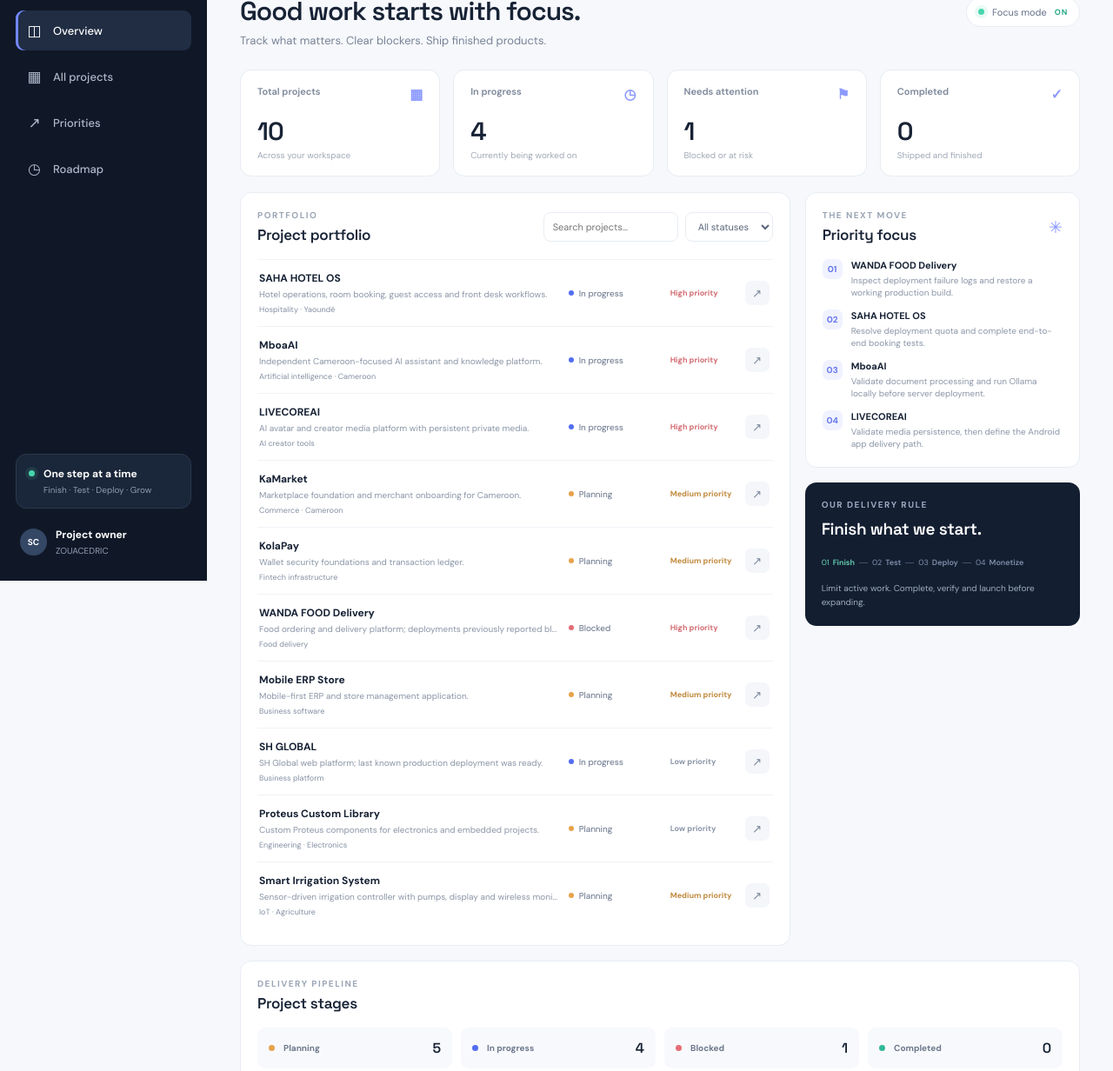
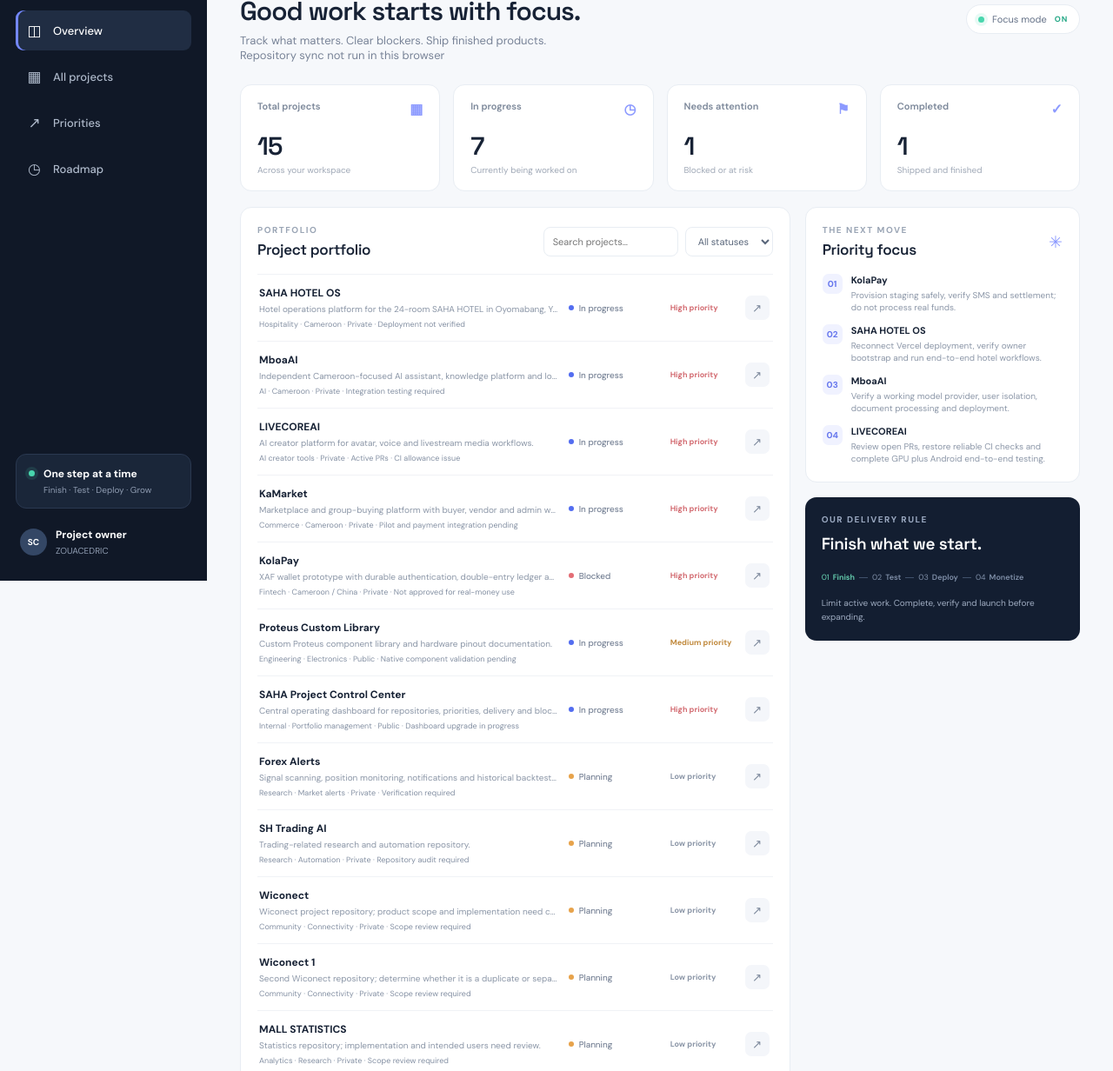
Before and after one commit to ZOUACEDRIC/SAHA-PROJECT-CONTROL-CENTER, a plain HTML site: page index.html in a window 1280 px wide. Shown: the part 132-1364 px from the top of the page at 87% size. Drawn offline with Linux system fonts and the light colour scheme.

Commit message:
Upgrade SAHA Project Control Center into central portfolio dashboard
* Upgrade central portfolio dashboard and seed project register

* Add repository sync controls and portfolio status context

* Document central portfolio and secure GitHub integration plan

```diff
--- a/app.js
+++ b/app.js
@@ -1,19 +1,25 @@
 const seedProjects = [
- {id:"saha-hotel",name:"SAHA HOTEL OS",category:"Hospitality · Yaoundé",description:"Hotel operations, room booking, guest access and front desk workflows.",status:"In progress",priority:"High",next:"Resolve deployment quota and complete end-to-end booking tests.",link:"https://github.com/ZOUACEDRIC/saha-hotel-os"},
- {id:"mboaai",name:"MboaAI",category:"Artificial intelligence · Cameroon",description:"Independent Cameroon-focused AI assistant and knowledge platform.",status:"In progress",priority:"High",next:"Validate document processing and run Ollama locally before server deployment.",link:"https://github.com/ZOUACEDRIC/MboaAI"},
- {id:"livecoreai",name:"LIVECOREAI",category:"AI creator tools",description:"AI avatar and creator media platform with persistent private media.",status:"In progress",priority:"High",next:"Validate media persistence, then define the Android app delivery path.",link:"https://github.com/ZOUACEDRIC/LIVECOREAI"},
- {id:"kamarket",name:"KaMarket",category:"Commerce · Cameroon",description:"Marketplace foundation and merchant onboarding for Cameroon.",status:"Planning",priority:"Medium",next:"Review launch checklist and confirm first-admin setup.",link:"https://github.com/ZOUACEDRIC/kamarket"},
- {id:"kolapay",name:"KolaPay",category:"Fintech infrastructure",description:"Wallet security foundations and transaction ledger.",status:"Planning",priority:"Medium",next:"Review ledger rules, reconciliation and security test coverage.",link:"https://github.com/ZOUACEDRIC/kolapay"},
- {id:"wanda-food",name:"WANDA FOOD Delivery",category:"Food delivery",description:"Food ordering and delivery platform; deployments previously reported blocked.",status:"Blocked",priority:"High",next:"Inspect deployment failure logs and restore a working production build.",link:"https://github.com/luminafield/WANDA-FOOD-delivery"},
- {id:"mobile-erp",name:"Mobile ERP Store",category:"Business software",description:"Mobile-first ERP and store management application.",status:"Planning",priority:"Medium",next:"Define the first complete inventory-to-sales workflow.",link:"https://github.com/ZOUACEDRIC/Mobile-ERP-Store"},
- {id:"sh-global",name:"SH GLOBAL",category:"Business platform",description:"SH Global web platform; last known production deployment was ready.",status:"In progress",priority:"Low",next:"Run a live user journey test and confirm current production health.",link:"https://github.com/luminafield/SH-GLOBAL"},
- {id:"proteus-library",name:"Proteus Custom Library",category:"Engineering · Electronics",description:"Custom Proteus components for electronics and embedded projects.",status:"Planning",priority:"Low",next:"Consolidate component models, pinouts and installation notes.",link:"https://github.com/ZOUACEDRIC/Proteus-Custom-Library"},
- {id:"smart-irrigation",name:"Smart Irrigation System",category:"IoT · Agriculture",description:"Sensor-driven irrigation controller with pumps, display and wireless monitoring.",status:"Planning",priority:"Medium",next:"Freeze the schematic and validate power, sensor and pump interfaces.",link:""}
+ {id:"saha-hotel-os",name:"SAHA HOTEL OS",category:"Hospitality · Cameroon",description:"Hotel operations platform for the 24-room SAHA HOTEL in Oyomabang, Yaoundé.",status:"In progress",priority:"High",next:"Reconnect Vercel deployment, verify owner bootstrap and run end-to-end hotel workflows.",link:"https://github.com/ZOUACEDRIC/saha-hotel-os",visibility:"Private",health:"Deployment not verified",owner:"ZOUACEDRIC"},
+ {id:"mboaai",name:"MboaAI",category:"AI · Cameroon",description:"Independent Cameroon-focused AI assistant, knowledge platform and local-model initiative.",status:"In progress",priority:"High",next:"Verify a working model provider, user isolation, document processing and deployment.",link:"https://github.com/ZOUACEDRIC/MboaAI",visibility:"Private",health:"Integration testing required",owner:"ZOUACEDRIC"},
+ {id:"livecoreai",name:"LIVECOREAI",category:"AI creator tools",description:"AI creator platform for avatar, voice and livestream media workflows.",status:"In progress",priority:"High",next:"Review open PRs, restore reliable CI checks and complete GPU plus Android end-to-end testing.",link:"https://github.com/ZOUACEDRIC/LIVECOREAI",visibility:"Private",health:"Active PRs · CI allowance issue",owner:"ZOUACEDRIC"},
+ {id:"kamarket",name:"KaMarket",category:"Commerce · Cameroon",description:"Marketplace and group-buying platform with buyer, vendor and admin workflows.",status:"In progress",priority:"High",next:"Prepare a merchant pilot; finish real payment-provider verification and production readiness.",link:"https://github.com/ZOUACEDRIC/kamarket",visibility:"Private",health:"Pilot and payment integration pending",owner:"ZOUACEDRIC"},
+ {id:"kolapay",name:"KolaPay",category:"Fintech · Cameroon / China",description:"XAF wallet prototype with durable authentication, double-entry ledger and guarded P2P transfers.",status:"Blocked",priority:"High",next:"Provision staging safely, verify SMS and settlement; do not process real funds.",link:"https://github.com/ZOUACEDRIC/kolapay",visibility:"Private",health:"Not approved for real-money use",owner:"ZOUACEDRIC"},
+ {id:"proteus-library",name:"Proteus Custom Library",category:"Engineering · Electronics",description:"Custom Proteus component library and hardware pinout documentation.",status:"In progress",priority:"Medium",next:"Build and validate the native FM255 device model and document installation.",link:"https://github.com/ZOUACEDRIC/Proteus-Custom-Library-",visibility:"Public",health:"Native component validation pending",owner:"ZOUACEDRIC"},
+ {id:"control-center",name:"SAHA Project Control Center",category:"Internal · Portfolio management",description:"Central operating dashboard for repositories, priorities, delivery and blockers.",status:"In progress",priority:"High",next:"Review this dashboard PR, then configure secure server-side GitHub synchronization.",link:"https://github.com/ZOUACEDRIC/SAHA-PROJECT-CONTROL-CENTER",visibility:"Public",health:"Dashboard upgrade in progress",owner:"ZOUACEDRIC"},
+ {id:"forex-alerts",name:"Forex Alerts",category:"Research · Market alerts",description:"Signal scanning, position monitoring, notifications and historical backtesting.",status:"Planning",priority:"Low",next:"Review current data sources, test coverage and deployment; keep live trading disabled.",link:"https://github.com/ZOUACEDRIC/forex-alerts",visibility:"Private",health:"Verification required",owner:"ZOUACEDRIC"},
+ {id:"sh-trading-ai",name:"SH Trading AI",category:"Research · Automation",description:"Trading-related research and automation repository.",status:"Planning",priority:"Low",next:"Inspect repository scope, safety controls and whether this should remain active.",link:"https://github.com/ZOUACEDRIC/SH-TRADING-AI.",visibility:"Private",health:"Repository audit required",owner:"ZOUACEDRIC"},
+ {id:"wiconect",name:"Wiconect",category:"Community · Connectivity",description:"Wiconect project repository; product scope and implementation need confirmation.",status:"Planning",priority:"Low",next:"Confirm project purpose, owner and next deliverable.",link:"https://github.com/ZOUACEDRIC/wiconect",visibility:"Private",health:"Scope review required",owner:"ZOUACEDRIC"},
+ {id:"wiconect1",name:"Wiconect 1",category:"Community · Connectivity",description:"Second Wiconect repository; determine whether it is a duplicate or separate product.",status:"Planning",priority:"Low",next:"Compare with Wiconect and consolidate if it is a duplicate.",link:"https://github.com/ZOUACEDRIC/Wiconect1",visibility:"Private",health:"Scope review required",owner:"ZOUACEDRIC"},
+ {id:"mall-statistics",name:"MALL STATISTICS",category:"Analytics · Research",description:"Statistics repository; implementation and intended users need review.",status:"Planning",priority:"Low",next:"Inspect README and define a clear outcome or archive decision.",link:"https://github.com/ZOUACEDRIC/MALL-STATISTICS",visibility:"Private",health:"Scope review required",owner:"ZOUACEDRIC"},
+ {id:"kamenogo",name:"KameNogo",category:"Repository · Personal",description:"Repository with purpose and current activity not yet verified.",status:"Planning",priority:"Low",next:"Inspect repository contents and decide whether to maintain, merge or archive.",link:"https://github.com/ZOUACEDRIC/KameNogo",visibility:"Private",health:"Audit required",owner:"ZOUACEDRIC"},
+ {id:"desktop-tutorial",name:"Desktop Tutorial",category:"Learning · Archive",description:"GitHub tutorial repository; likely a learning or starter repository.",status:"Completed",priority:"Low",next:"Keep as a reference or archive if no longer needed.",link:"https://github.com/ZOUACEDRIC/desktop-tutorial",visibility:"Private",health:"Low activity expected",owner:"ZOUACEDRIC"},
+ {id:"smart-irrigation",name:"Smart Irrigation System",category:"IoT · Agriculture",description:"Breadboard prototype with sensors, pumps, LCD and wireless monitoring; not yet a standalone repository in this portfolio.",status:"In progress",priority:"Medium",next:"Freeze the schematic and validate power, sensor and pump interfaces before PCB design.",link:"",visibility:"Project",health:"Breadboard prototype",owner:"ZOUACEDRIC"}
 ];
 let projects = loadProjects();
 let currentView = "overview";
+let lastSync = localStorage.getItem("saha-control-last-sync") || "";
 const $ = id => document.getElementById(id);
-function loadProjects(){try{const saved=localStorage.getItem("saha-control-projects");return saved?JSON.parse(saved):seedProjects.map(p=>({...p}));}catch{return seedProjects.map(p=>({...p}));}}
+function loadProjects(){try{const saved=localStorage.getItem("saha-control-projects");if(saved){const parsed=JSON.parse(saved);return seedProjects.map(seed=>({...seed,...(parsed.find(p=>p.id===seed.id)||{})})).concat(parsed.filter(p=>!seedProjects.some(s=>s.id===p.id)));}return seedProjects.map(p=>({...p}));}catch{return seedProjects.map(p=>({...p}));}}
 function save(){localStorage.setItem("saha-control-projects",JSON.stringify(projects));}
 function slugStatus(s){return s.toLowerCase().replaceAll(" ","-");}
 function esc(s=""){return String(s).replace(/[&<>"']/g,c=>({"&":"&amp;","<":"&lt;",">":"&gt;",'"':"&quot;","'":"&#39;"}[c]));}
@@ -24,12 +30,13 @@ function render(){
  $("done-count").textContent=projects.filter(p=>p.status==="Completed").length;
  ["Planning","In progress","Blocked","Completed"].forEach((s,i)=>{$(["pipe-planning","pipe-progress","pipe-blocked","pipe-completed"][i]).textContent=projects.filter(p=>p.status===s).length;});
  const q=$("search").value.toLowerCase(),filter=$("status-filter").value;
- let shown=projects.filter(p=>(filter==="all"||p.status===filter)&&[p.name,p.category,p.description,p.next].join(" ").toLowerCase().includes(q));
+ let shown=projects.filter(p=>(filter==="all"||p.status===filter)&&[p.name,p.category,p.description,p.next,p.health].join(" ").toLowerCase().includes(q));
  if(currentView==="priorities")shown=shown.filter(p=>p.priority==="High"||p.status==="Blocked");
  if(currentView==="roadmap")shown=[...shown].sort((a,b)=>["Blocked","In progress","Planning","Completed"].indexOf(a.status)-["Blocked","In progress","Planning","Completed"].indexOf(b.status));
- $("project-list").innerHTML=shown.length?shown.map(p=>`<div class="project-row"><div class="project-main"><div class="project-title">${esc(p.name)}</div><div class="project-desc">${esc(p.description)}</div><div class="category">${esc(p.category)}</div></div><span class="status ${slugStatus(p.status)}">${esc(p.status)}</span><span class="priority ${p.priority.toLowerCase()}">${esc(p.priority)} priority</span><button class="edit-btn" data-edit="${esc(p.id)}" aria-label="Edit ${esc(p.name)}">↗</button></div>`).join(""):'<div class="empty-state">No projects match this view. Try another filter or add a project.</div>';
+ $("project-list").innerHTML=shown.length?shown.map(p=>`<div class="project-row"><div class="project-main"><div class="project-title">${esc(p.name)}</div><div class="project-desc">${esc(p.description)}</div><div class="category">${esc(p.category)} · ${esc(p.visibility||"Project")} · ${esc(p.health||"Status unverified")}</div></div><span class="status ${slugStatus(p.status)}">${esc(p.status)}</span><span class="priority ${p.priority.toLowerCase()}">${esc(p.priority)} priority</span><button class="edit-btn" data-edit="${esc(p.id)}" aria-label="Edit ${esc(p.name)}">↗</button></div>`).join(""):'<div class="empty-state">No projects match this view. Try another filter or add a project.</div>';
  const priorities=projects.filter(p=>p.priority==="High"||p.status==="Blocked").sort((a,b)=>(a.status==="Blocked"?-1:0)-(b.status==="Blocked"?-1:0)).slice(0,4);
  $("priority-list").innerHTML=priorities.length?priorities.map((p,i)=>`<div class="priority-item"><span class="priority-number">0${i+1}</span><div><strong>${esc(p.name)}</strong><small>${esc(p.next||"Set the next action.")}</small></div></div>`).join(""):'<div class="empty-state">No urgent priorities. Nice work.</div>';
+ const syncLabel=$("sync-status");if(syncLabel)syncLabel.textContent=lastSync?"Last public GitHub check: "+new Date(lastSync).toLocaleString():"Repository sync not run in this browser";
 }
 function openEditor(p){
  $("project-form").reset();$("project-id").value=p?.id||"";
@@ -41,10 +48,12 @@ function openEditor(p){
 }
 $("project-list").addEventListener("click",e=>{const b=e.target.closest("[data-edit]");if(b)openEditor(projects.find(p=>p.id===b.dataset.edit));});
 $("add-btn").addEventListener("click",()=>openEditor());$("close-dialog").addEventListener("click",()=>$("project-dialog").close());
-$("project-form").addEventListener("submit",e=>{e.preventDefault();const id=$("project-id").value;const p={id:id||"p-"+Date.now(),name:$("project-name").value.trim(),category:$("project-category").value.trim(),description:$("project-description").value.trim(),status:$("project-status").value,priority:$("project-priority").value,next:$("project-next").value.trim(),link:$("project-link").value.trim()};if(id)projects=projects.map(x=>x.id===id?p:x);else projects.unshift(p);save();$("project-dialog").close();render();});
+$("project-form").addEventListener("submit",e=>{e.preventDefault();const id=$("project-id").value;const old=projects.find(x=>x.id===id)||{};const p={...old,id:id||"p-"+Date.now(),name:$("project-name").value.trim(),category:$("project-category").value.trim(),description:$("project-description").value.trim(),status:$("project-status").value,priority:$("project-priority").value,next:$("project-next").value.trim(),link:$("project-link").value.trim()};if(id)projects=projects.map(x=>x.id===id?p:x);else projects.unshift(p);save();$("project-dialog").close();render();});
 $("delete-btn").addEventListener("click",()=>{const id=$("project-id").value;if(id&&confirm("Delete this project from this browser's dashboard?")){projects=projects.filter(p=>p.id!==id);save();$("project-dialog").close();render();}});
 $("search").addEventListener("input",render);$("status-filter").addEventListener("change",render);
 document.querySelectorAll("[data-view]").forEach(b=>b.addEventListener("click",()=>{currentView=b.dataset.view;document.querySelectorAll("[data-view]").forEach(x=>x.classList.toggle("active",x===b));const names={overview:["Good work starts with focus.","Track what matters. Clear blockers. Ship finished products.","Project portfolio"],projects:["Everything you are building.","A clear view of every project in your workspace.","All projects"],priorities:["Focus on what moves us forward.","High-priority work and anything currently blocked.","Priority projects"],roadmap:["See the delivery pipeline.","Move each project from planning to a tested, shipped product.","Roadmap"]};$("page-title").textContent=names[currentView][0];$("page-subtitle").textContent=names[currentView][1];$("list-title").textContent=names[currentView][2];$("crumb-view").textContent=names[currentView][2];render();}));
-$("export-btn").addEventListener("click",()=>{const blob=new Blob([JSON.stringify({exportedAt:new Date().toISOString(),projects},null,2)],{type:"application/json"});const a=document.createElement("a");a.href=URL.createObjectURL(blob);a.download="saha-projects.json";a.click();URL.revokeObjectURL(a.href);});
+$("export-btn").addEventListener("click",()=>{const blob=new Blob([JSON.stringify({exportedAt:new Date().toISOString(),projects},null,2)],{type:"application/json"});const a=document.createElement("a");a.href=URL.createObjectURL(blob);a.download="saha-project-portfolio.json";a.click();URL.revokeObjectURL(a.href);});
+const syncBtn=$("sync-btn");
+if(syncBtn)syncBtn.addEventListener("click",async()=>{syncBtn.disabled=true;syncBtn.textContent="Checking…";let checked=0,publicFound=0;for(const p of projects){const match=(p.link||"").match(/^https:\/\/github\.com\/([^/]+)\/([^/]+)\/?$/);if(!match)continue;try{const response=await fetch("https://api.github.com/repos/"+match[1]+"/"+encodeURIComponent(match[2]),{headers:{Accept:"application/vnd.github+json"}});checked++;if(response.ok){const data=await response.json();p.github={stars:data.stargazers_count,forks:data.forks_count,defaultBranch:data.default_branch,pushedAt:data.pushed_at,htmlUrl:data.html_url};p.visibility=data.private?"Private":"Public";p.health="Public GitHub metadata checked";publicFound++;}else if(response.status===404){p.github=null;p.health=p.visibility==="Private"?"Private repository · secure sync required":"Not found or access restricted";}else{p.health="GitHub API check failed ("+response.status+")";}}catch{p.health="GitHub API unavailable";}}lastSync=new Date().toISOString();localStorage.setItem("saha-control-last-sync",lastSync);save();render();syncBtn.disabled=false;syncBtn.textContent="↻ Sync public GitHub";alert("Checked "+checked+" repositories. Public metadata retrieved for "+publicFound+". Private repositories require a secure server-side GitHub integration; no access token is stored in this browser.");});
 $("today").textContent=new Intl.DateTimeFormat(undefined,{weekday:"short",month:"short",day:"numeric",year:"numeric"}).format(new Date());
 render();
--- a/index.html
+++ b/index.html
@@ -4,7 +4,7 @@
   <meta charset="UTF-8">
   <meta name="viewport" content="width=device-width, initial-scale=1">
   <meta name="theme-color" content="#101827">
-  <meta name="description" content="SAHA Project Control Center — one place to track projects, priorities, blockers and delivery.">
+  <meta name="description" content="SAHA Project Control Center — central portfolio dashboard for repositories, priorities, blockers and delivery.">
   <title>SAHA Project Control Center</title>
   <link rel="preconnect" href="https://fonts.googleapis.com">
   <link rel="preconnect" href="https://fonts.gstatic.com" crossorigin>
@@ -27,24 +27,21 @@
         <div class="user-mini"><div class="avatar">SC</div><div><strong>Project owner</strong><small>ZOUACEDRIC</small></div></div>
       </div>
     </aside>
-
     <main class="main">
       <header class="topbar">
         <div class="crumb">Workspace <span>/</span> <strong id="crumb-view">Overview</strong></div>
-        <div class="top-actions"><span class="today" id="today"></span><button class="icon-button" id="export-btn" title="Export project data">⇩</button><button class="primary-btn" id="add-btn">＋ Add project</button></div>
+        <div class="top-actions"><span class="today" id="today"></span><button class="icon-button" id="export-btn" title="Export project data">⇩</button><button class="secondary-btn" id="sync-btn" title="Checks public repositories only">↻ Sync public GitHub</button><button class="primary-btn" id="add-btn">＋ Add project</button></div>
       </header>
       <section class="page-heading">
-        <div><div class="eyebrow">YOUR OPERATIONS AT A GLANCE</div><h1 id="page-title">Good work starts with focus.</h1><p id="page-subtitle">Track what matters. Clear blockers. Ship finished products.</p></div>
+        <div><div class="eyebrow">YOUR OPERATIONS AT A GLANCE</div><h1 id="page-title">Good work starts with focus.</h1><p id="page-subtitle">Track what matters. Clear blockers. Ship finished products.</p><p class="sync-note" id="sync-status">Repository sync not run in this browser</p></div>
         <div class="focus-pill"><span class="pulse"></span> Focus mode <b>ON</b></div>
       </section>
-
       <section class="stats-grid" id="stats">
         <article class="stat-card"><div class="stat-label">Total projects <span>▦</span></div><div class="stat-value" id="total-count">—</div><div class="stat-foot">Across your workspace</div></article>
         <article class="stat-card"><div class="stat-label">In progress <span>◷</span></div><div class="stat-value" id="active-count">—</div><div class="stat-foot">Currently being worked on</div></article>
         <article class="stat-card"><div class="stat-label">Needs attention <span>⚑</span></div><div class="stat-value" id="blocked-count">—</div><div class="stat-foot">Blocked or at risk</div></article>
         <article class="stat-card"><div class="stat-label">Completed <span>✓</span></div><div class="stat-value" id="done-count">—</div><div class="stat-foot">Shipped and finished</div></article>
       </section>
-
       <section class="content-grid">
         <div class="panel projects-panel">
           <div class="panel-head"><div><div class="eyebrow">PORTFOLIO</div><h2 id="list-title">Project portfolio</h2></div><div class="filters"><input id="search" type="search" placeholder="Search projects…"><select id="status-filter" aria-label="Filter by status"><option value="all">All statuses</option><option>In progress</option><option>Planning</option><option>Blocked</option><option>Completed</option></select></div></div>
@@ -56,10 +53,9 @@
         </aside>
       </section>
       <section class="panel roadmap-panel" id="roadmap-panel"><div class="panel-head"><div><div class="eyebrow">DELIVERY PIPELINE</div><h2>Project stages</h2></div></div><div class="pipeline"><div><span class="pipeline-dot planning"></span><b>Planning</b><strong id="pipe-planning">0</strong></div><div><span class="pipeline-dot progress"></span><b>In progress</b><strong id="pipe-progress">0</strong></div><div><span class="pipeline-dot blocked"></span><b>Blocked</b><strong id="pipe-blocked">0</strong></div><div><span class="pipeline-dot completed"></span><b>Completed</b><strong id="pipe-completed">0</strong></div></div></section>
-      <footer>SAHA WORKS <span>·</span> Built for clarity, execution and growth <span class="footer-right">Your workspace data is saved in this browser.</span></footer>
+      <footer>SAHA WORKS <span>·</span> Central project portfolio <span class="footer-right">Planning data is browser-local; private GitHub sync needs a secure backend.</span></footer>
     </main>
   </div>
-
   <dialog id="project-dialog">
     <form id="project-form" method="dialog">
       <div class="dialog-head"><div><div class="eyebrow">PORTFOLIO UPDATE</div><h2 id="dialog-title">Add a project</h2></div><button type="button" class="close-btn" id="close-dialog">×</button></div>
@@ -68,7 +64,7 @@
       <label>Category<input id="project-category" maxlength="50" placeholder="AI, Hotel, Commerce…"></label>
       <label>Short description<textarea id="project-description" rows="3" maxlength="220" placeholder="What are we building?"></textarea></label>
       <div class="form-row"><label>Status<select id="project-status"><option>Planning</option><option>In progress</option><option>Blocked</option><option>Completed</option></select></label><label>Priority<select id="project-priority"><option>High</option><option>Medium</option><option>Low</option></select></label></div>
-      <label>Next action<input id="project-next" maxlength="120" placeholder="The next concrete step"></label>
+      <label>Next action<input id="project-next" maxlength="160" placeholder="The next concrete step"></label>
       <label>Repository / project link<input id="project-link" type="url" placeholder="https://github.com/…"></label>
       <div class="dialog-actions"><button type="button" class="secondary-btn" id="delete-btn" hidden>Delete</button><button type="submit" class="primary-btn">Save project</button></div>
     </form>
```
Also changed, not shown: 1 other file.
